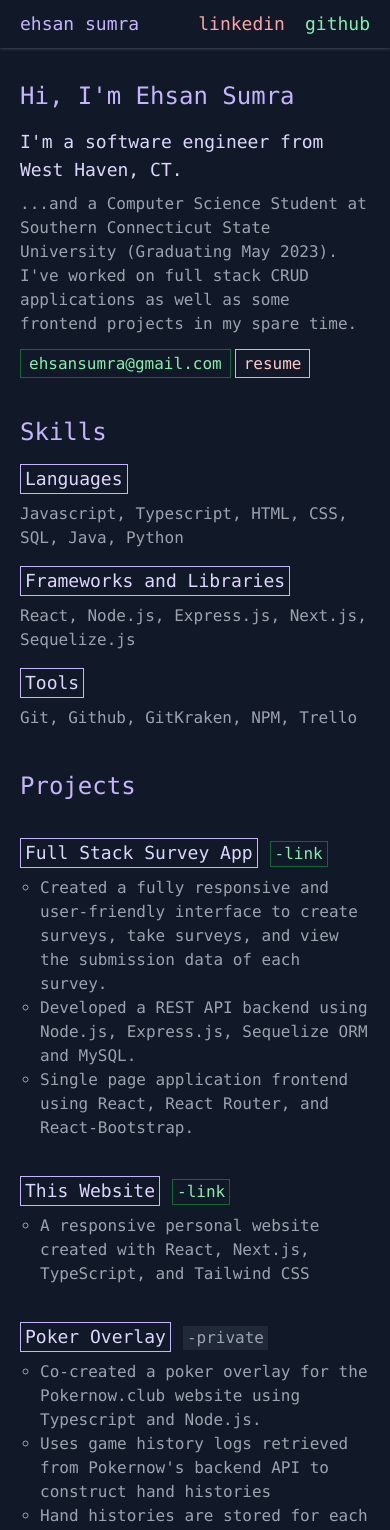
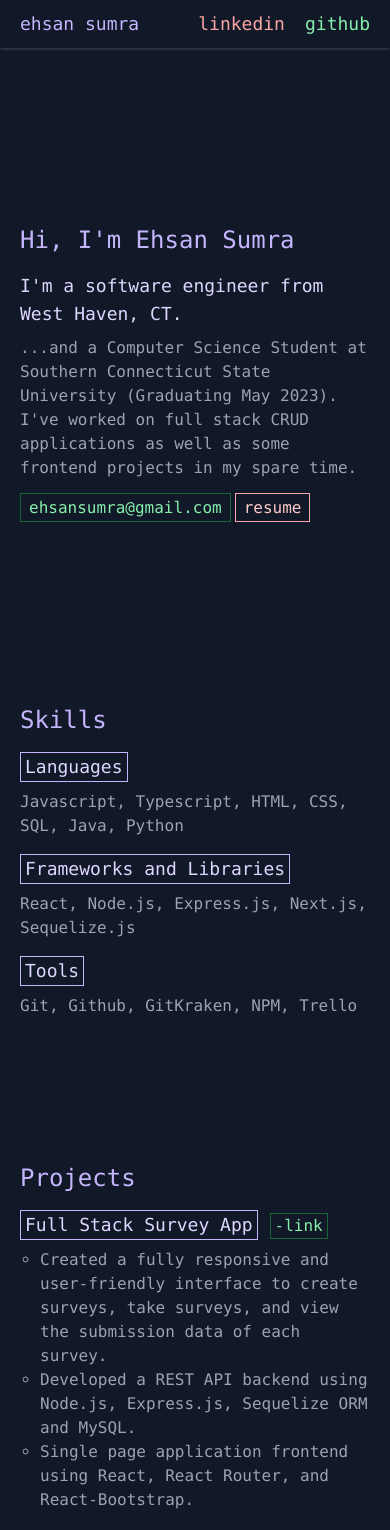
Before and after one commit to ehsansumra/personalWebsite, a Next.js app: page / in a window 390 px wide. Shown: the top 1530 px of the page. Built offline with nearby package versions, Linux system fonts and the light colour scheme.

Commit message:
mobile ui

```diff
--- a/components/mainheader.tsx
+++ b/components/mainheader.tsx
@@ -7,8 +7,10 @@ interface Props {
 }
 
 const MainHeader: FC<Props> = ({ children, style, margin }) => {
-    let defaultStyle = "text-2xl text-violet-300";
-    if (margin) defaultStyle += " mt-10";
+    let marginStyle = " sm:mt-0 mt-36"
+    if (margin) marginStyle = " sm:mt-10 mt-36";
+    let defaultStyle = "text-2xl text-violet-300" + marginStyle;
+
     return (
         <h1 className={defaultStyle}>
             {children}
--- a/pages/index.tsx
+++ b/pages/index.tsx
@@ -61,7 +61,7 @@ const Main: NextPage = () => {
 
                 <MainHeader margin={true}>Projects</MainHeader>
 
-                <section className="flex justify-start items-baseline flex-wrap mt-5 mb-2">
+                <section className="flex justify-start items-baseline flex-wrap mb-2">
                     <HeaderBox>Full Stack Survey App</HeaderBox>
                     <LinkBox narrowStyle={true} href="https://github.com/ehsansumra/surveyProject">-link</LinkBox>
                 </section>
```
